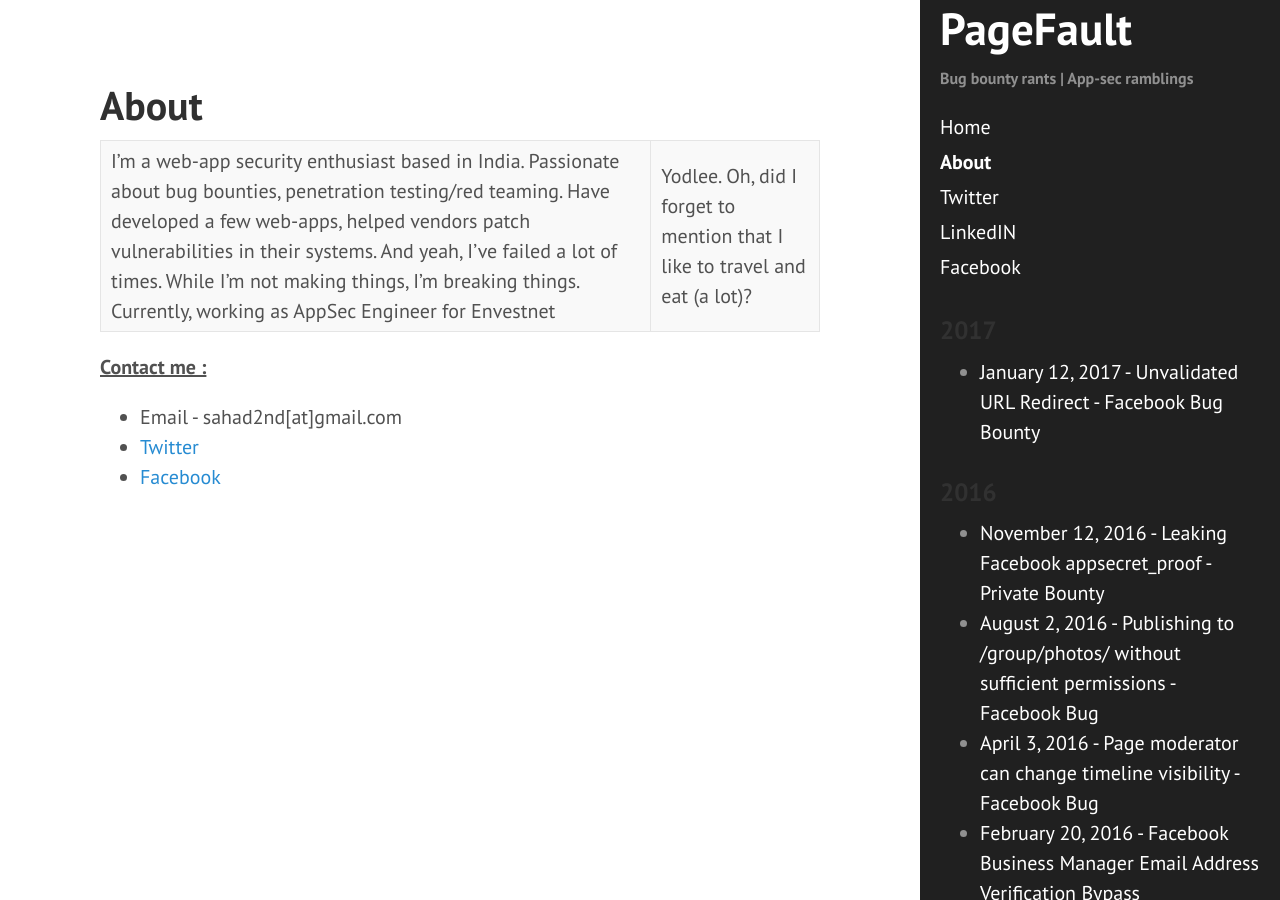
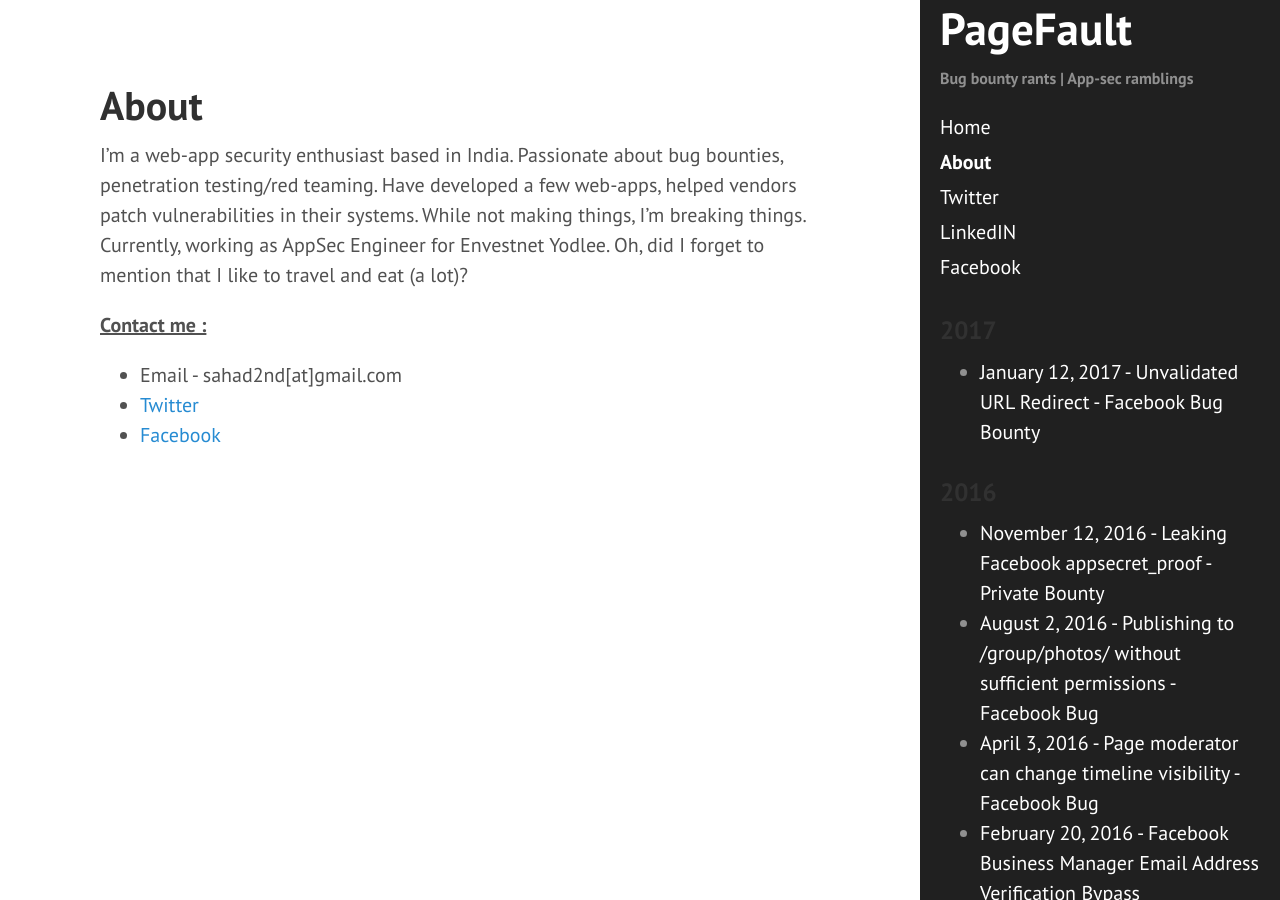
Before and after one commit to sahadnk72/sahadnk72.github.io, a Jekyll site: the page built from about.md, in a window 1280 px wide. Built offline with Jekyll 4.4.1, drawn with Linux system fonts in a browser that asks for light colours.

Commit message:
Update about.md

```diff
--- a/about.md
+++ b/about.md
@@ -4,7 +4,7 @@ title: About
 ---
 
 
-I'm a web-app security enthusiast based in India. Passionate about bug bounties, penetration testing/red teaming. Have developed a few web-apps, helped vendors patch vulnerabilities in their systems. And yeah, I've failed a lot of times. While I'm not making things, I'm breaking things. Currently, working as AppSec Engineer for Envestnet|Yodlee. Oh, did I forget to mention that I like to travel and eat (a lot)?
+I'm a web-app security enthusiast based in India. Passionate about bug bounties, penetration testing/red teaming. Have developed a few web-apps, helped vendors patch vulnerabilities in their systems. While not making things, I'm breaking things. Currently, working as AppSec Engineer for Envestnet Yodlee. Oh, did I forget to mention that I like to travel and eat (a lot)?
 
 
 <b><u>Contact me :</u></b>
```
